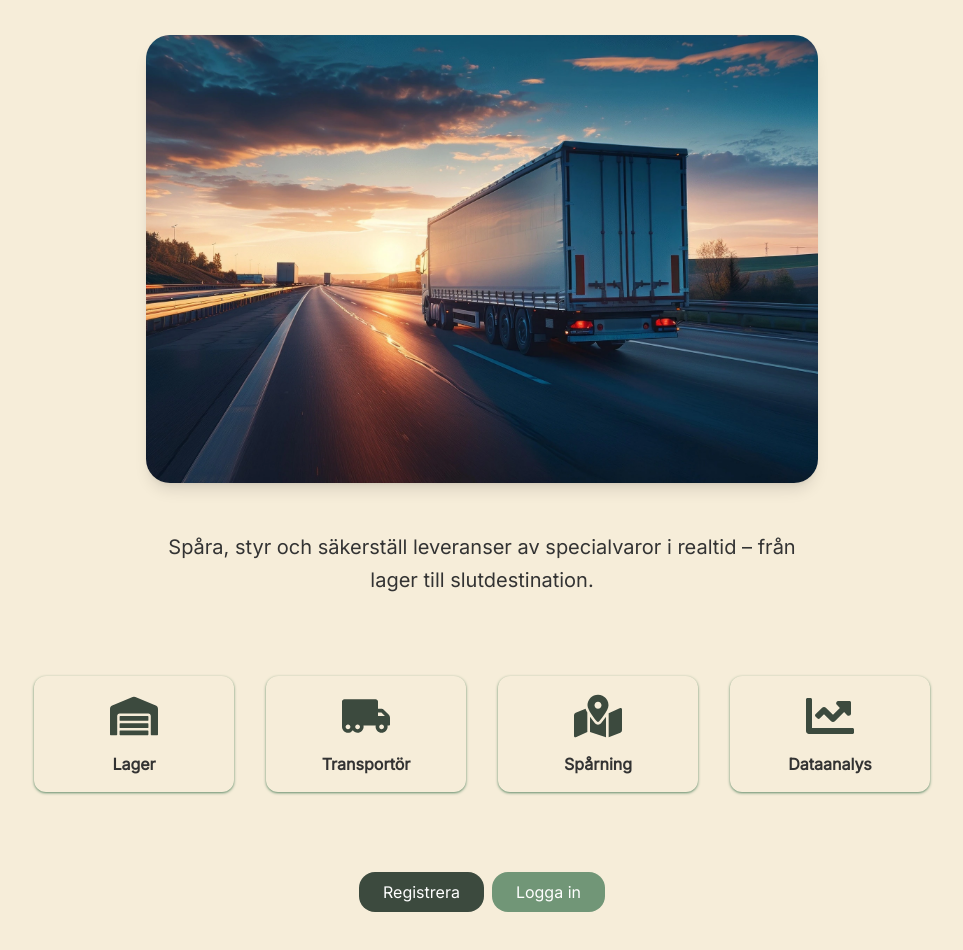
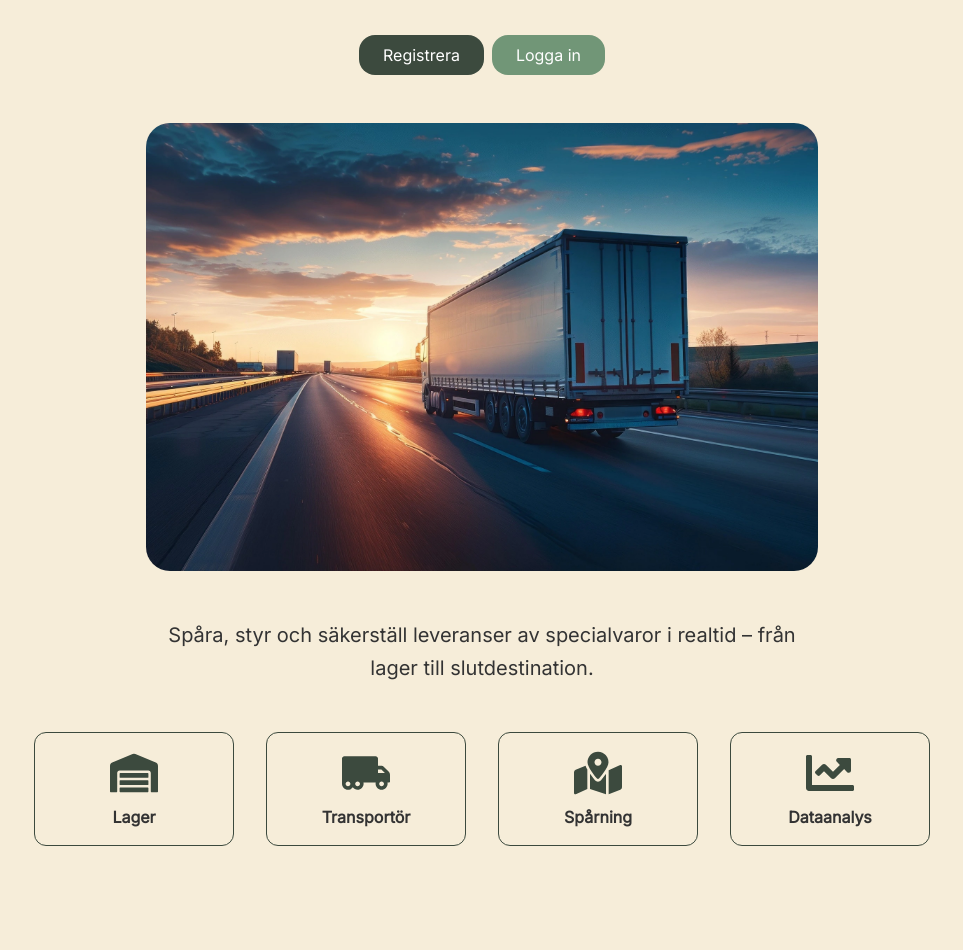
Before and after one commit to ChasAcademy-Team-9/frontend, a React (Vite) app: page / in a window 1280 px wide. Shown: the part 200-1150 px from the top of the page, without its empty margins (158-1121 px from the left). After the commit the page ends 1110 px from the top, so only its background shows below. Built offline with nearby package versions, Linux system fonts and the light colour scheme.

Commit message:
move buttons up homescreen

```diff
--- a/src/App.tsx
+++ b/src/App.tsx
@@ -2,9 +2,9 @@ import HomeScreen from './components/HomeScreen';
 
 function App() {
   return (
-    <div>
+    <>
       <HomeScreen />
-    </div>
+    </>
   );
 }
 
--- a/src/components/HomeScreen.tsx
+++ b/src/components/HomeScreen.tsx
@@ -10,10 +10,10 @@ import { Link } from 'react-router-dom';
 
 function HomeScreen() {
   return (
-    <main className='min-h-screen flex flex-col justify-center items-center px-4 sm:px-6 lg:px-8 py-12 lg:py-16 gap-8 lg:gap-12 text-center bg-background from-background to-gray-50'>
+    <main className='min-h-screen flex flex-col justify-center items-center px-8 py-16 text-center'>
       <div className='max-w-4xl w-full space-y-8 lg:space-y-12'>
         <div className='space-y-4 lg:space-y-6'>
-          <h1 className='text-4xl sm:text-5xl lg:text-6xl font-extrabold text-primary drop-shadow-sm'>
+          <h1 className='text-4xl sm:text-5xl lg:text-6xl font-extrabold text-primary'>
             Chas 9 Logistics
           </h1>
           <h2 className='text-lg sm:text-xl lg:text-2xl text-text-dark font-medium max-w-3xl mx-auto leading-relaxed'>
@@ -21,9 +21,18 @@ function HomeScreen() {
           </h2>
         </div>
 
+        <div className='flex flex-row justify-center items-center gap-2'>
+          <Link to='/sign-up'>
+            <PrimaryButton text='Registrera' />
+          </Link>
+          <Link to='/login'>
+            <SecondaryButton text='Logga in' />
+          </Link>
+        </div>
+
         <div className='relative group'>
           <img
-            className='rounded-2xl lg:rounded-3xl max-w-2xl w-full mx-auto shadow-lg hover:shadow-xl transition-shadow duration-300 group-hover:scale-[1.02] '
+            className='rounded-2xl lg:rounded-3xl max-w-2xl w-full mx-auto '
             src='src\assets\images\truck-home.webp'
             alt='Lastbil åker på motorväg'
           />
@@ -34,36 +43,27 @@ function HomeScreen() {
           lager till slutdestination.
         </p>
 
-        <section className='grid grid-cols-2 lg:grid-cols-4 gap-6 lg:gap-8 max-w-4xl mx-auto py-8'>
-          <div className='flex flex-col justify-center items-center gap-3 p-4 rounded-xl bg-background shadow-secondary shadow-sm hover:shadow-md transition-shadow duration-300 hover:scale-105 transform '>
+        <section className='grid grid-cols-2 lg:grid-cols-4 gap-4 lg:gap-8 max-w-4xl mx-auto'>
+          <div className='flex flex-col justify-center items-center gap-2 p-4 rounded-xl bg-background border border-primary hover:border-secondary transition-all'>
             <FaWarehouse className='text-4xl lg:text-5xl text-primary' />
             <p className='font-semibold text-text-dark'>Lager</p>
           </div>
 
-          <div className='flex flex-col justify-center items-center gap-3 p-4 rounded-xl bg-background shadow-secondary shadow-sm hover:shadow-md transition-shadow duration-300 hover:scale-105 transform '>
+          <div className='flex flex-col justify-center items-center gap-2 p-4 rounded-xl bg-background border border-primary hover:border-secondary transition-all'>
             <FaTruckMoving className='text-4xl lg:text-5xl text-primary' />
             <p className='font-semibold text-text-dark'>Transportör</p>
           </div>
 
-          <div className='flex flex-col justify-center items-center gap-3 p-4 rounded-xl bg-background shadow-secondary shadow-sm hover:shadow-md transition-shadow duration-300 hover:scale-105 transform '>
+          <div className='flex flex-col justify-center items-center gap-2 p-4 rounded-xl bg-background border border-primary hover:border-secondary transition-all'>
             <FaMapMarkedAlt className='text-4xl lg:text-5xl text-primary' />
             <p className='font-semibold text-text-dark'>Spårning</p>
           </div>
 
-          <div className='flex flex-col justify-center items-center gap-3 p-4 rounded-xl bg-background shadow-secondary shadow-sm hover:shadow-md transition-shadow duration-300 hover:scale-105 transform '>
+          <div className='flex flex-col justify-center items-center gap-2 p-4 rounded-xl bg-background border border-primary hover:border-secondary transition-all'>
             <FaChartLine className='text-4xl lg:text-5xl text-primary' />
             <p className='font-semibold text-text-dark'>Dataanalys</p>
           </div>
         </section>
-
-        <div className='flex flex-col md:flex-row justify-center items-center gap-2'>
-          <Link to={'/sign-up'}>
-            <PrimaryButton text='Registrera' />
-          </Link>
-          <Link to={'/login'}>
-            <SecondaryButton text='Logga in' />
-          </Link>
-        </div>
       </div>
     </main>
   );
```
